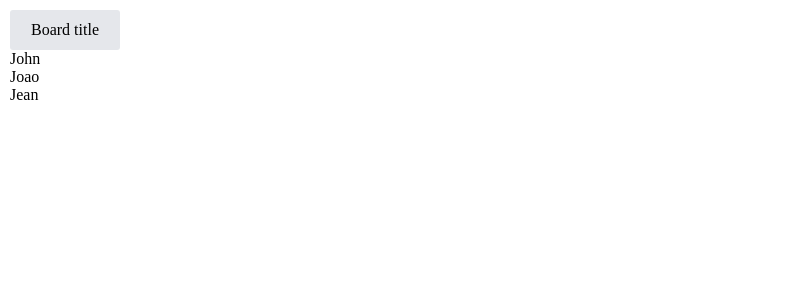
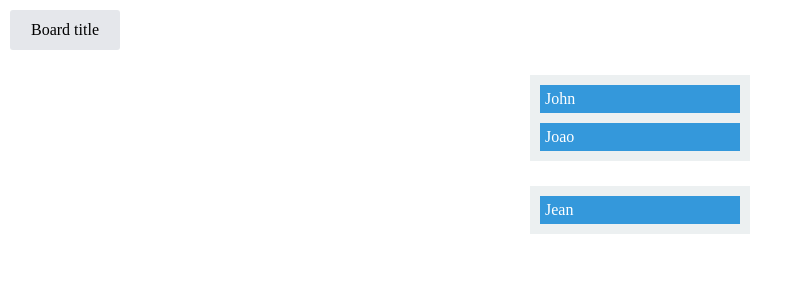
Before and after one commit to itzvinoth/notlify, a Vue app in the folder notlify-front/: page /new in a window 1280 px wide. Shown: the top 300 px of the page, without its empty margins (0-803 px from the left). Built offline with nearby package versions, Linux system fonts and the light colour scheme.

Commit message:
feat: simple drag and drop function ui added

```diff
--- a/notlify-front/package.json
+++ b/notlify-front/package.json
@@ -9,8 +9,7 @@
   },
   "dependencies": {
     "vue": "^3.2.31",
-    "vue-router": "^4.0.14",
-    "vuedraggable": "^4.1.0"
+    "vue-router": "^4.0.14"
   },
   "devDependencies": {
     "@rushstack/eslint-patch": "^1.1.0",
--- a/notlify-front/src/assets/workspace.scss
+++ b/notlify-front/src/assets/workspace.scss
@@ -9,7 +9,20 @@
 		-webkit-transition: background .2s;
 		transition: background .2s;
 	}
-	.workspace-title:hover {
-        border: 1px solid #969799;
-    }
+	.drop-zone {
+		width: 200px;
+		background-color: #ecf0f1;
+		margin: 25px auto;
+		padding: 10px;
+		min-height: 10px;
+	}
+	.drag-el {
+		background-color: #3498db;
+		color: #fff;
+		padding: 5px;
+		margin-bottom: 10px;
+	}
+	.drag-el:nth-last-of-type(1) {
+		margin-bottom: 0px;
+	}
 }
--- a/notlify-front/src/components/WorkSpace.vue
+++ b/notlify-front/src/components/WorkSpace.vue
@@ -9,45 +9,60 @@
 				<div @click="handleEditTitle('save')">Save</div>
 			</div>
 		</Transition>
-		<!-- <TaskBoard></TaskBoard> -->
-		<draggable
-			:list="list"
-			:disabled="!enabled"
-			item-key="name"
-			class="list-group"
-			ghost-class="ghost"
-			:move="checkMove"
-			@start="dragging = true"
-			@end="dragging = false"
-		>
-			<template #item="{ element }">
-				<div class="list-group-item" :class="{ 'not-draggable': !enabled }">
-					{{ element.name }}
-				</div>
-			</template>
-      </draggable>
+		<div class="drop-zone" @drop="onDrop($event, 1)" @dragenter.prevent @dragover.prevent>
+			<div v-for="item in getList(1)" :key="item.id" class="drag-el" draggable="true" @dragstart="startDrag($event, item)">
+				{{ item.title }}
+			</div>
+		</div>
+		<div class="drop-zone" @drop="onDrop($event, 2)" @dragenter.prevent @dragover.prevent>
+			<div v-for="item in getList(2)" :key="item.id" class="drag-el" draggable="true" @dragstart="startDrag($event, item)">
+				{{ item.title }}
+			</div>
+		</div>
 	</div>
 </template>
 
 <script>
-import draggable from 'vuedraggable'
+import { ref } from 'vue'
 
 export default {
 	name: 'WorkSpace',
-	components: {
-		draggable
+	setup() {
+		const listItems = ref([
+			{ id: 0, title: 'John', list: 1 },
+			{ id: 1, title: 'Joao', list: 1 },
+			{ id: 2, title: 'Jean', list: 2 }
+		])
+		const getList = (list) => {
+			return listItems.value.filter((item) => item.list === list)
+		}
+
+		const startDrag = (event, item) => {
+			event.dataTransfer.dropEffect = 'move'
+			event.dataTransfer.effectAllowed = 'move'
+			event.dataTransfer.setData('itemId', item.id)
+		}
+		const onDrop = (event, list) => {
+			const itemId = event.dataTransfer.getData('itemId')
+			const item = listItems.value.find((item) => item.id === Number(itemId))
+			item.list = list
+		}
+		return {
+			getList,
+			startDrag,
+			onDrop
+		}
 	},
 	data () {
 		return {
 			enabled: true,
 			workspaceTitle: 'Board title',
 			isEditingTitle: false,
-			list: [
-				{ name: 'John', id: 0 },
-				{ name: 'Joao', id: 1 },
-				{ name: 'Jean', id: 2 }
-			],
-			dragging: false
+			listItems: [
+				{ id: 0, name: 'John', list: 1 },
+				{ id: 1, name: 'Joao', list: 1 },
+				{ id: 2, name: 'Jean', list: 2 }
+			]
 		}
 	},
 	methods: {
@@ -57,10 +72,17 @@ export default {
 			} else if (type === 'save') {
 				this.isEditingTitle = false
 			}
-		},
-		checkMove (e) {
-			window.console.log('Future index: ' + e.draggedContext.futureIndex)
 		}
 	},
 }
 </script>
+
+<style scoped>
+.buttons {
+  margin-top: 35px;
+}
+.ghost {
+  opacity: 0.5;
+  background: #c8ebfb;
+}
+</style>
```
Also changed, not shown: 1 other file (tests, documents, lock files or other folders).
